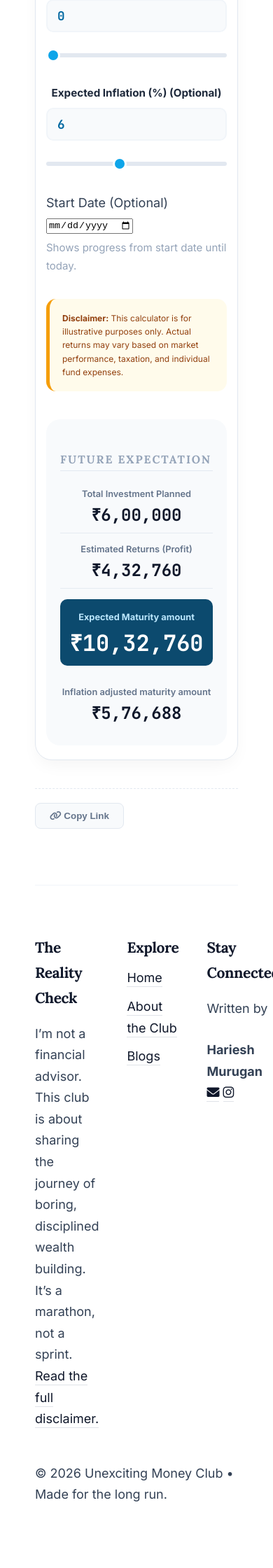
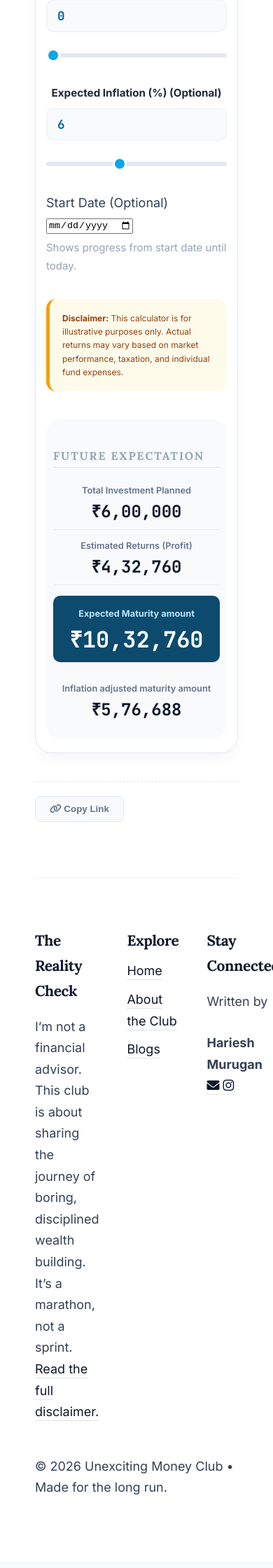
Before and after one commit to HarieshMK/HarieshMK.github.io, a Jekyll site: the page built from calculators/sip.md, in a window 390 px wide. Shown: the part 1382-3622 px from the top of the page at 70% size. Built offline with Jekyll 4.4.1, drawn with Linux system fonts in a browser that asks for light colours.

Commit message:
Update style.css

```diff
--- a/assets/css/style.css
+++ b/assets/css/style.css
@@ -392,9 +392,8 @@
   color: #ffffff; /* White link color for dark mode */
 }
 
-/* ===== FIXED MOBILE RESPONSIVENESS ===== */
+/* ===== 8. FIXED MOBILE RESPONSIVENESS ===== */
 @media (max-width: 768px) {
-  /* Prevent any horizontal "play" or dragging on the whole page */
   html, body {
     max-width: 100%;
     overflow-x: hidden !important;
@@ -407,7 +406,10 @@
     gap: 20px;
     width: 100% !important;
     box-sizing: border-box;
-    overflow-x: hidden !important; /* Forces content to stay inside */
+  }
+
+  .calc-results {
+    padding: 15px 10px !important;
   }
 
   .label-row {
@@ -422,18 +424,16 @@
     text-align: left;
   }
 
-  /* Force numbers to respect the box width */
-.result-item strong {
+  .result-item strong {
     max-width: 100% !important;
-    display: inline-block !important; /* Changed from block to inline-block */
-    overflow: visible !important;     /* Changed from hidden to visible */
-    text-overflow: clip !important;   /* Remove ellipsis */
+    display: inline-block !important;
+    overflow: visible !important;
     white-space: nowrap !important;
-    width: auto !important;           /* Allow JS to measure width accurately */
+    width: auto !important;
   }
 
   .result-item.highlight {
-    padding: 20px 10px !important;
+    padding: 20px 5px !important;
     width: 100% !important;
     box-sizing: border-box !important;
   }
@@ -649,25 +649,22 @@
 /* ===== 15. CALCULATOR INTERFACE (ADJUSTABLE PRESET) ===== */
 .calculator-container {
   display: grid;
-  /* Width Control: Adjust 320px or 280px to change minimum column widths */
   grid-template-columns: repeat(auto-fit, minmax(min(100%, 300px), 1fr));
-  gap: 40px;                     /* Horizontal space between Left and Right columns */
-  background: #ffffff;           /* Container background */
-  padding: 40px;                 /* Internal breathing room around the whole tool */
-  border-radius: 24px;           /* Roundness of the outer corners */
-  border: 1px solid #e2e8f0;     /* Border thickness and color */
-  margin-top: 20px;              /* Vertical space above the calculator */
-  align-items: start;            /* Keeps columns at the top; 'stretch' would make them equal height */
-  box-shadow: 0 10px 25px -5px rgba(0, 0, 0, 0.05); /* Outer shadow depth */
+  gap: 40px;
+  background: #ffffff;
+  padding: 40px;
+  border-radius: 24px;
+  border: 1px solid #e2e8f0;
+  margin-top: 20px;
+  align-items: start;
+  box-shadow: 0 10px 25px -5px rgba(0, 0, 0, 0.05);
 }
 
 /* --- Input Section --- */
-.calc-inputs {
-  width: 100%;                   /* Ensures inputs fill the left column */
+.calc-inputs { width: 100%;                   /* Ensures inputs fill the left column */
 }
 
-.input-group {
-  margin-bottom: 28px;           /* Vertical space between each slider/input set */
+.input-group {  margin-bottom: 28px;           /* Vertical space between each slider/input set */
 }
 
 .label-row {
@@ -717,12 +714,14 @@
 
 /* --- Results Column --- */
 .calc-results {
-  background: #f8fafc;           /* Light grey background for results area */
-  padding: 20px;                 /* Internal padding inside the results box */
-  border-radius: 20px;           /* Roundness of the results box */
+  background: #f8fafc;
+  padding: 20px 15px;
+  border-radius: 20px;
   display: flex;
-  flex-direction: column;        /* Stacks results vertically */
-  height: auto;                  /* '100%' makes it equal to left side, 'auto' makes it compact */
+  flex-direction: column;
+  width: 100%;
+  box-sizing: border-box;
+  overflow: hidden; /* Clips any overflow that the JS missed */
 }
 
 .input-header {
```
